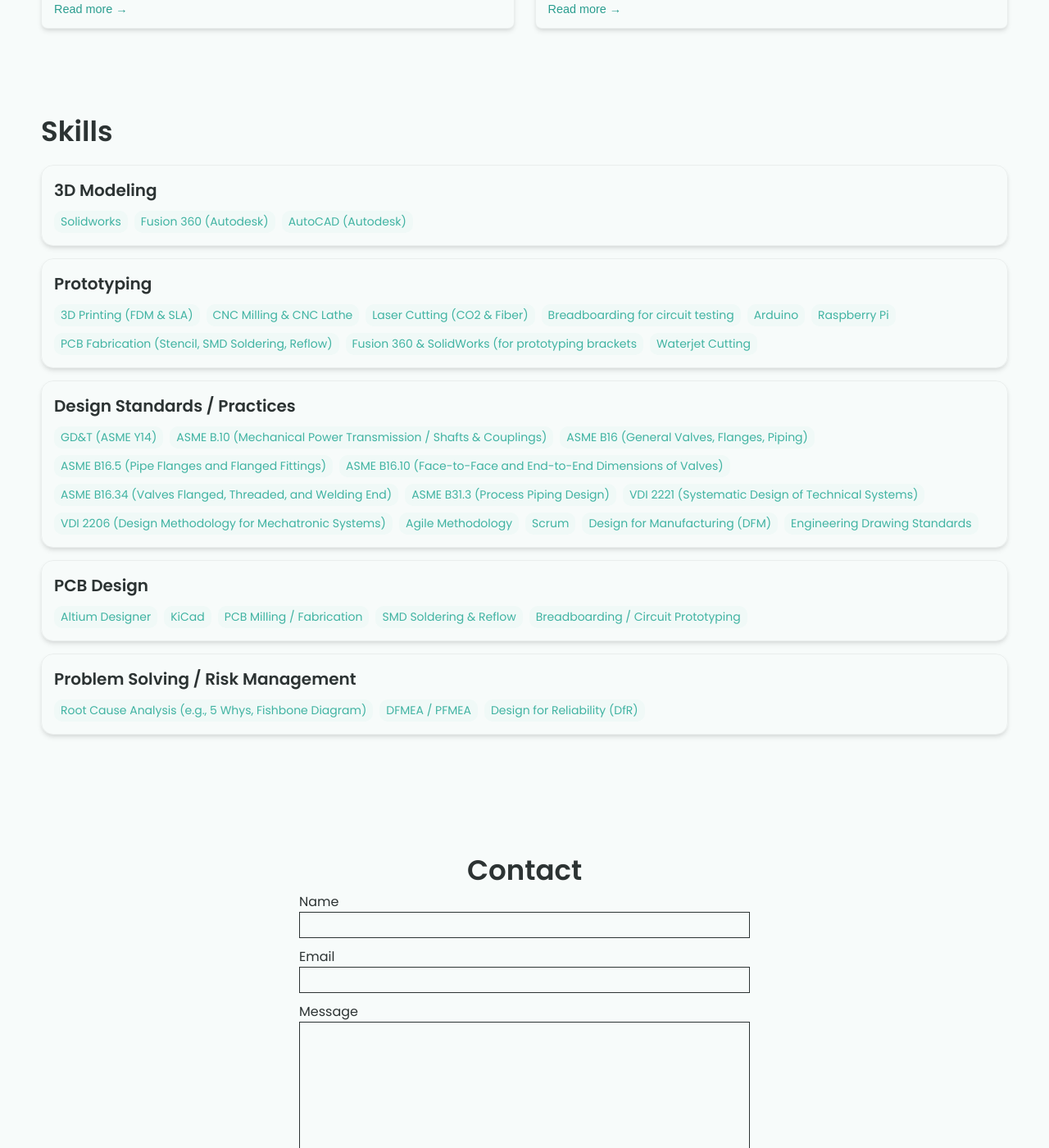
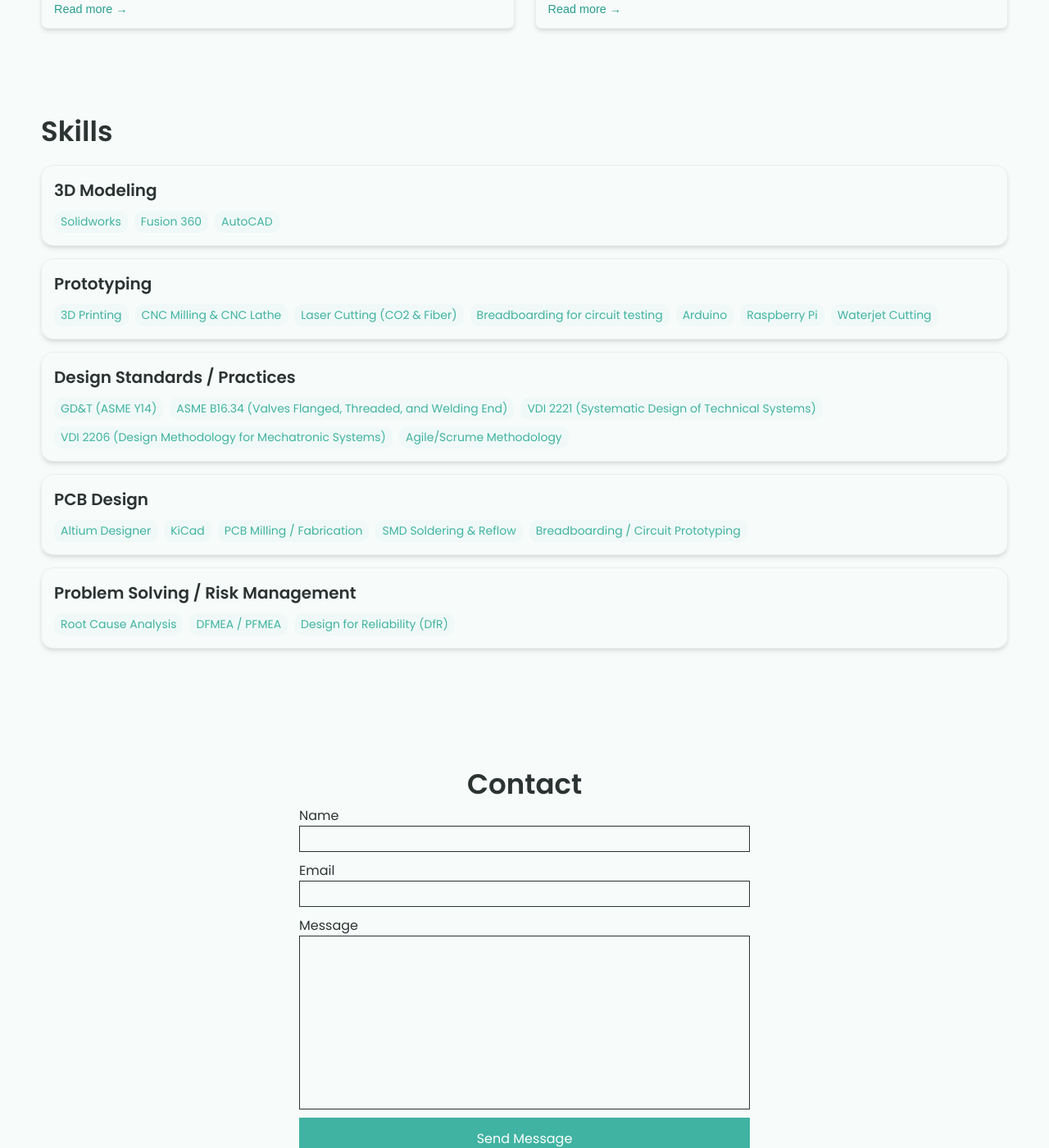
Before and after one commit to ParthivSecure/ParthivSecure.github.io, a Jekyll site: the page built from index.html, in a window 1280 px wide and 1400 px high, scrolled down 1491 px. Shown: the whole window at 82% size. Built offline with Jekyll 4.4.1, drawn with Linux system fonts in a browser that asks for light colours.

Commit message:
Update _config.yml

```diff
--- a/_config.yml
+++ b/_config.yml
@@ -46,34 +46,24 @@ skills:
   - category: 3D Modeling
     tools:
     - Solidworks
-    - Fusion 360 (Autodesk)
-    - AutoCAD (Autodesk)
+    - Fusion 360
+    - AutoCAD
   - category: Prototyping
     tools:
-    - 3D Printing (FDM & SLA)
+    - 3D Printing
     - CNC Milling & CNC Lathe
     - Laser Cutting (CO2 & Fiber)
     - Breadboarding for circuit testing
     - Arduino
     - Raspberry Pi
-    - PCB Fabrication (Stencil, SMD Soldering, Reflow)
-    - Fusion 360 & SolidWorks (for prototyping brackets
     - Waterjet Cutting
   - category: Design Standards / Practices
     tools:
     - GD&T (ASME Y14)
-    - ASME B.10 (Mechanical Power Transmission / Shafts & Couplings)
-    - ASME B16 (General Valves, Flanges, Piping)
-    - ASME B16.5 (Pipe Flanges and Flanged Fittings)
-    - ASME B16.10 (Face-to-Face and End-to-End Dimensions of Valves)
     - ASME B16.34 (Valves Flanged, Threaded, and Welding End)
-    - ASME B31.3 (Process Piping Design)
     - VDI 2221 (Systematic Design of Technical Systems)
     - VDI 2206 (Design Methodology for Mechatronic Systems)
-    - Agile Methodology
-    - Scrum
-    - Design for Manufacturing (DFM)
-    - Engineering Drawing Standards
+    - Agile/Scrume Methodology
   - category: PCB Design
     tools:
     - Altium Designer
@@ -83,7 +73,7 @@ skills:
     - Breadboarding / Circuit Prototyping
   - category: Problem Solving / Risk Management
     tools:
-    - Root Cause Analysis (e.g., 5 Whys, Fishbone Diagram)
+    - Root Cause Analysis
     - DFMEA / PFMEA
     - Design for Reliability (DfR)
 
```
